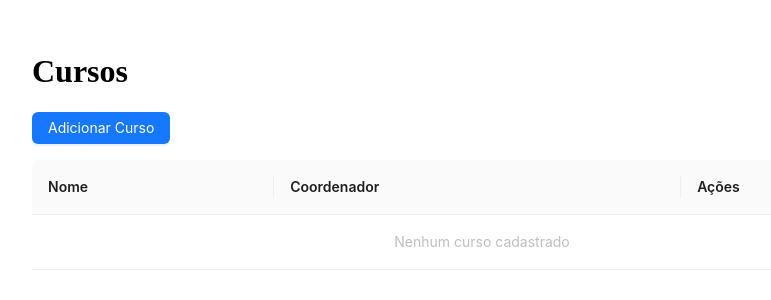
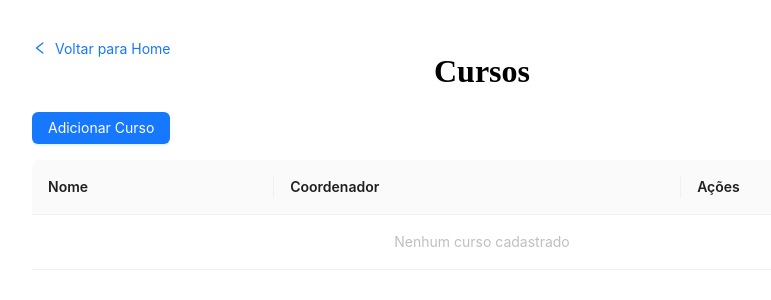
Before and after one commit to Fabrica-Unisales/pie-manager-front, a Next.js app: page /curso in a window 1280 px wide. Shown: the top 300 px of the page, without its empty margins (158-929 px from the left). Built offline with nearby package versions, Linux system fonts and the light colour scheme; what @ant-design/nextjs-registry would draw is missing.

Commit message:
Inserção de botão para retornar a página Home

```diff
--- a/src/app/curso/page.js
+++ b/src/app/curso/page.js
@@ -1,6 +1,8 @@
 "use client";
 import React, { useState, useEffect } from "react";
 import { Button, Table, Modal, Form, Input, Select, Popconfirm, message } from "antd";
+import { LeftOutlined } from "@ant-design/icons";
+import { useRouter } from "next/navigation";
 import { usuarios } from "@/mocks/usuarios";
 
 const periodos = [
@@ -9,7 +11,7 @@ const periodos = [
 ];
 
 export default function CursoPage() {
-
+  const router = useRouter();
   const [cursos, setCursos] = useState(() => {
     if (typeof window !== "undefined") {
       const saved = localStorage.getItem("cursos");
@@ -218,8 +220,23 @@ export default function CursoPage() {
   ];
 
   return (
-    <div style={{ maxWidth: 900, margin: "auto", padding: 24 }}>
-      <h1>Cursos</h1>
+    <div style={{ maxWidth: 900, margin: "auto", padding: 24, position: "relative" }}>
+
+      <Button
+        type="link"
+        icon={<LeftOutlined />}
+        onClick={() => router.push("/home")}
+        style={{
+          position: "absolute",
+          top: 24,
+          left: 24,
+          paddingLeft: 0,
+          zIndex: 10
+        }}
+      >
+        Voltar para Home
+      </Button>
+      <h1 style={{ textAlign: "center" }}>Cursos</h1>
       <Button type="primary" onClick={handleAddCurso} style={{ marginBottom: 16 }}>
         Adicionar Curso
       </Button>
```
